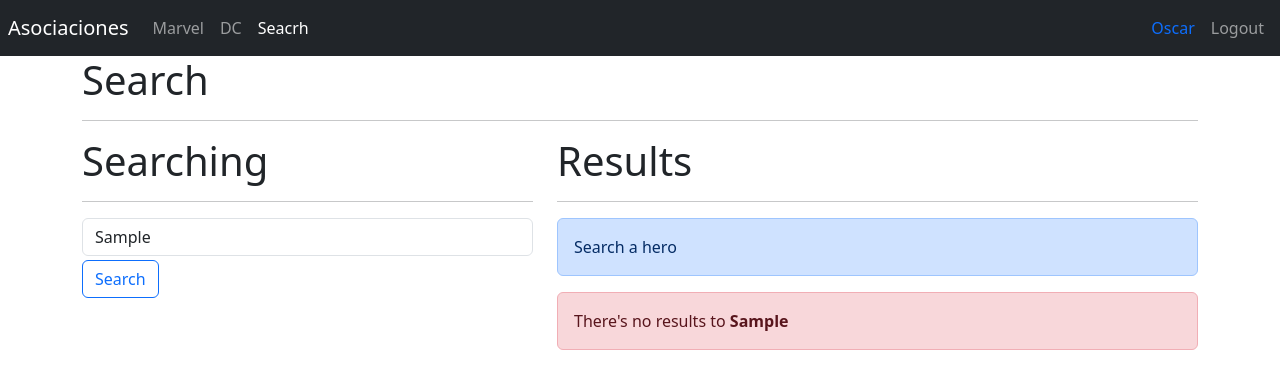
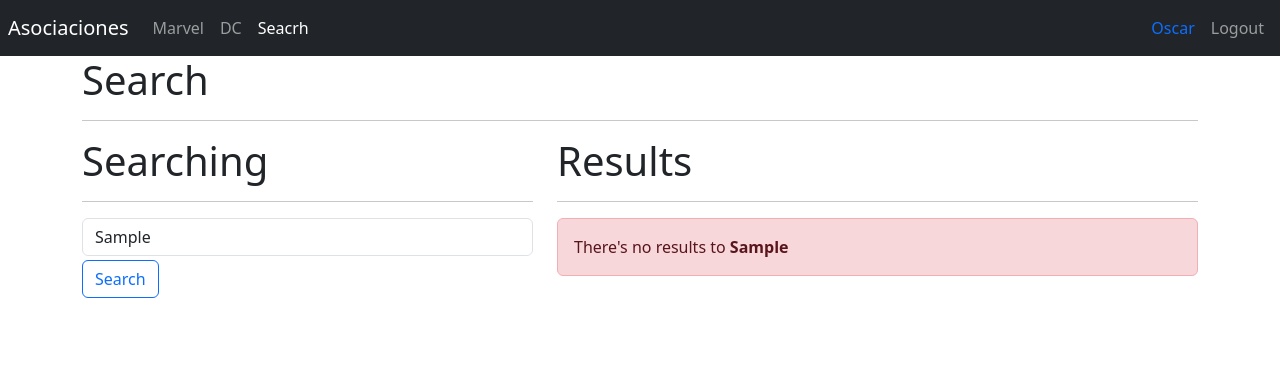
Before and after one commit to OscarAristizabalDev/reactjs-heroes-app, a React (Vite) app: page /search in a window 1280 px wide. Both pictures are taken after typing "Sample" into the empty fields and a click on the button "Search". Shown: the top 388 px of the page. Built offline with nearby package versions, Linux system fonts and the light colour scheme.

Commit message:
Se termina el searchPage

```diff
--- a/src/heroes/pages/SearchPage.tsx
+++ b/src/heroes/pages/SearchPage.tsx
@@ -21,7 +21,8 @@ export const SearchPage = () => {
     // el valor del retorno del callback es lo que retorna la función getHeroesByPublisher
     const heroes = useMemo(() => getHeroeByName(q as string), [q]);
 
-    console.log(heroes)
+    const showSearch = (q?.length === 0);
+    const showError = (q?.length as number > 0) && heroes.length === 0;
 
     const { onCambiarInput, searchText }: any = useForm({
         searchText: q
@@ -30,7 +31,7 @@ export const SearchPage = () => {
     const onSearchSubmit = (event: SyntheticEvent) => {
         event.preventDefault(); // evita la propagación del formulario
 
-        if (searchText.trim().length <= 1) return;
+        //if (searchText.trim().length <= 0) return;
 
         navigate(`?q=${searchText}`);
     }
@@ -65,13 +66,24 @@ export const SearchPage = () => {
                     <h1>Results</h1>
                     <hr />
 
-                    <div className="alert alert-primary">
+                    {/* Esto es una manera de hacer mediante el condicional ternario */}
+                    {/* {
+                        (q === '')
+                            ? <div className="alert alert-primary">Search a hero</div>
+                            : (heroes.length <= 0)
+                            && <div className="alert alert-danger">There's no results to <b>{q}</b></div>
+                    } */}
+
+                    <div className="alert alert-primary animate__animated animate__bounce"
+                        style={{ display: showSearch ? '' : 'none' }}>
                         Search a hero
                     </div>
 
-                    <div className="alert alert-danger">
+                    <div className="alert alert-danger animate__animated animate__bounce"
+                        style={{ display: showError ? '' : 'none' }}>
                         There's no results to <b>{q}</b>
                     </div>
+
 
                     {
                         heroes.map(heroe =>
```
